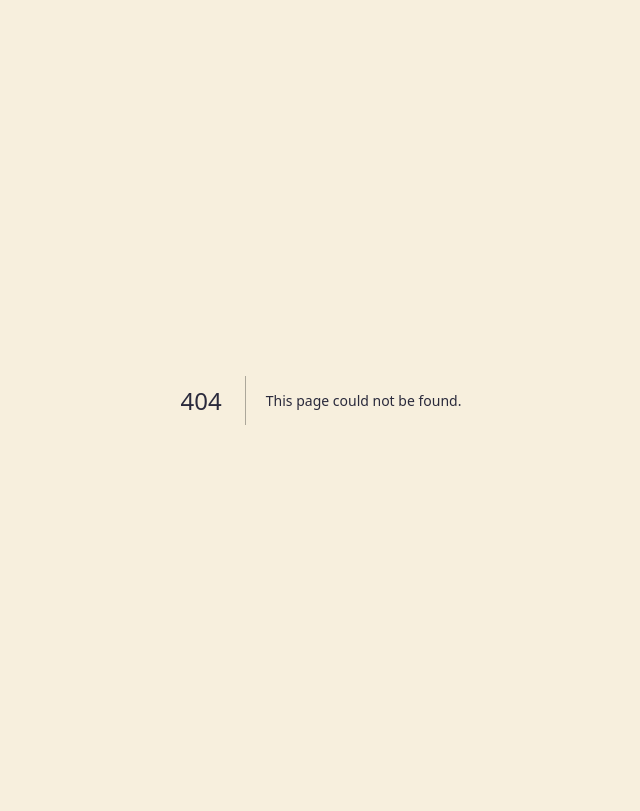
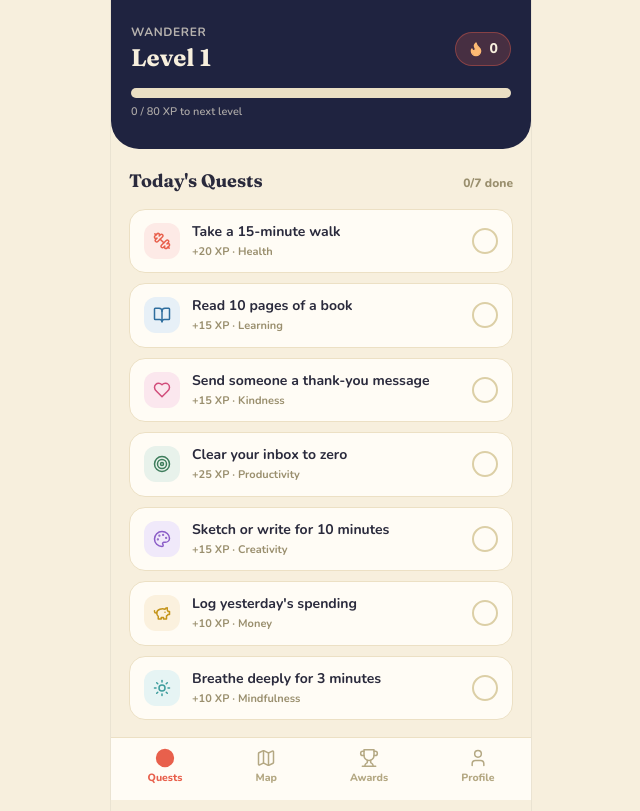
Before and after one commit to 55h4whp4tk-max/levelquest-web, a Next.js app: page /app in a window 1280 px wide. Before the commit this address had no page. Shown: the whole page, without its empty margins (319-959 px from the left). Built offline with nearby package versions, Linux system fonts and the light colour scheme.

Commit message:
Create page.tsx

```diff
--- /dev/null
+++ b/app/app/page.tsx
@@ -0,0 +1,43 @@
+"use client";
+
+import { useMemo } from "react";
+import TopBar from "@/components/TopBar";
+import QuestCard from "@/components/QuestCard";
+import { useApp } from "@/lib/AppStateContext";
+import { levelInfo, titleForLevel } from "@/lib/data";
+
+export default function QuestsPage() {
+  const { state, loaded, toggleQuest } = useApp();
+  const { level, into, need } = levelInfo(state.totalXp);
+  const title = titleForLevel(level);
+
+  const grouped = useMemo(() => {
+    const g: Record<string, typeof state.quests> = {};
+    state.quests.forEach((q) => {
+      g[q.cat] = g[q.cat] || [];
+      g[q.cat].push(q);
+    });
+    return g;
+  }, [state.quests]);
+
+  const doneCount = state.quests.filter((q) => q.done).length;
+
+  if (!loaded) return null;
+
+  return (
+    <>
+      <TopBar level={level} into={into} need={need} streak={state.streak} title={title} />
+      <div className="px-4.5 pt-4 pb-4" style={{ padding: "18px" }}>
+        <div className="flex justify-between items-baseline mb-3.5">
+          <h1 className="font-display text-lg font-bold">Today&apos;s Quests</h1>
+          <span className="text-xs font-extrabold text-textMuted">
+            {doneCount}/{state.quests.length} done
+          </span>
+        </div>
+        {Object.values(grouped).map((list) =>
+          list.map((q) => <QuestCard key={q.id} quest={q} onToggle={toggleQuest} />)
+        )}
+      </div>
+    </>
+  );
+}
```
